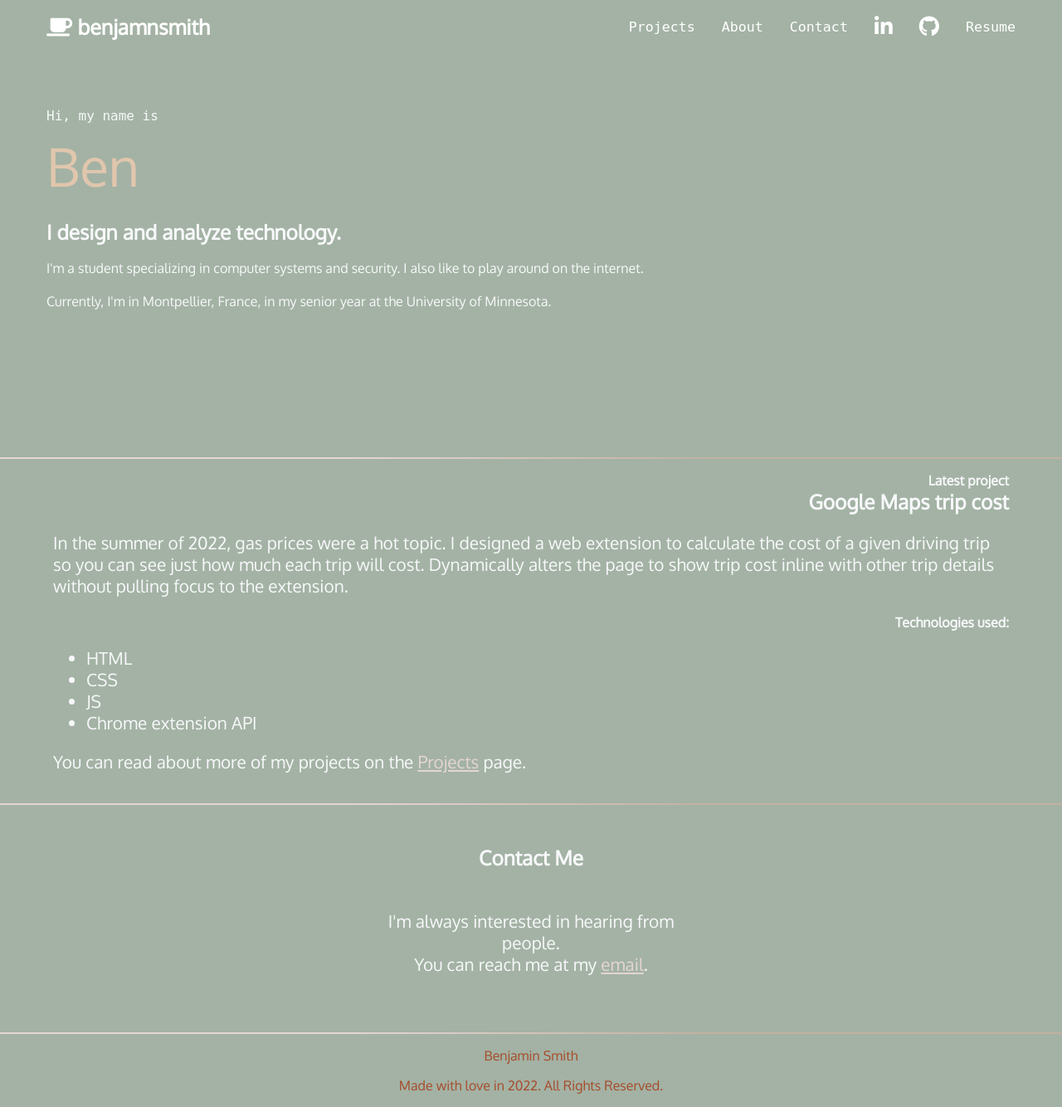
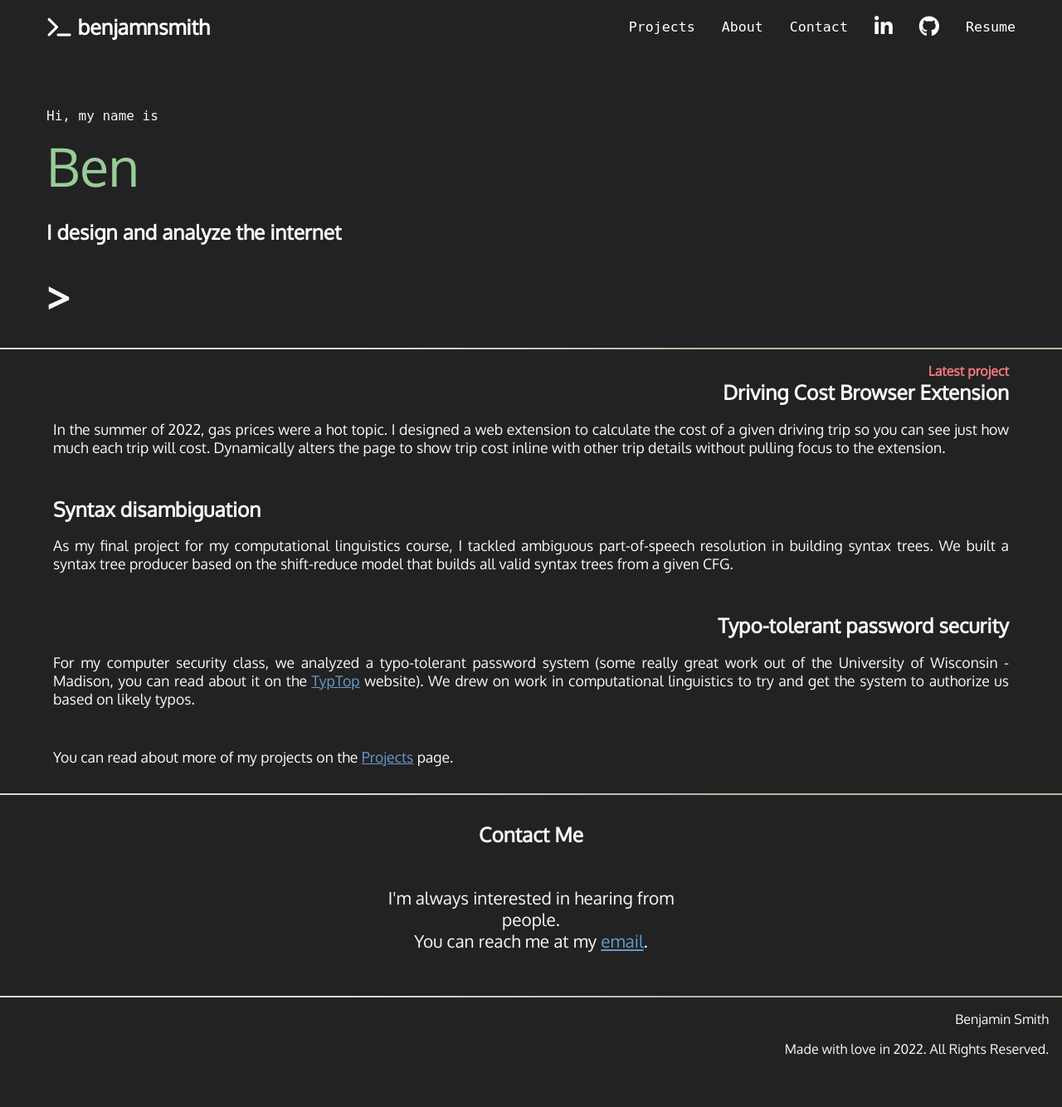
Before and after one commit to benjamnsmith/portfolio, a PHP site: page / in a window 1280 px wide. Shown: the whole page at 83% size. After the commit the page ends 1274 px from the top, so only its background shows below. Run offline with PHP 8.4, Linux system fonts and the light colour scheme; some libraries are stand-ins or nearby versions; some web fonts are replaced.

Commit message:
styling changes

```diff
--- a/css/styles.css
+++ b/css/styles.css
@@ -1,10 +1,5 @@
 :root {
-    --black: #181A18;
-    --dkblue: #0d314b;
-    --plum: #4b0d49;
-    --hotmag: #ff17e4;
-    --magenta: #e310cb;
-    --aqua: #86fbfb;
+    --black: #222222;
     --white: #f7f8fa;
     --hillsgreen: #A3B2A4;
     --balancegreen: #C3C6A8;
@@ -13,6 +8,10 @@
     --beige: #C1B2A2;
     --pink: #E4D5D3 ;
     --brown: #a64b2a;
+    --lightYellow: #ffcc66;
+    --lightRed: #f2777a;
+    --lightGreen: #99cc99;
+    --lightBlue: #6699cc;
     --font-size: 1.3rem;
     --mono: "Oxygen mono", monospace;
     --sans: Oxygen, sans-serif;
@@ -25,7 +24,6 @@
 
 html {
     box-sizing: border-box;
-
 }
 
 *,
@@ -41,7 +39,7 @@ body {
     padding: 0;
     margin: 0;
     font-family: var(--sans);
-    background-color: var(--hillsgreen);
+    background-color: var(--black);
     color: var(--white);
     font-size: var(--font-size);
 }
@@ -53,11 +51,11 @@ h3 {
 }
 
 a {
-    color: var(--pink);
+    color: var(--lightBlue);
 }
 
 a:hover {
-    color: var(--black);
+    color: var(--lightGreen);
     text-decoration: none;
 }
 
@@ -75,18 +73,18 @@ a:hover {
 
 /* intro styles */
 
-#intro {
-    padding: 3rem 1rem 10rem 1rem;
+#terminal {
+    padding: 3rem 1rem 2rem 1rem;
     max-width: 1200px;
     margin: 0 auto;
 }
 
-#intro p {
+#terminal p {
     font-size: 1rem;
     line-height: 1.5;
 }
 
-#intro .name {
+#terminal .name {
     font-family: var(--mono);
     font-size: 1rem;
 }
@@ -94,13 +92,24 @@ a:hover {
 .name span {
     font-family: var(--sans);
     font-size: 4rem;
-    color: var(--larbgai);
+    color: var(--lightGreen);
     display: block;
     font-weight: 300;
 }
 
-#intro h2 {
-    font-size: 4rem;
+
+.prompt{
+    margin-top: 2rem;
+    font-size: 3rem;
+    animation:blinkingText 1.3s infinite;
+}
+
+@keyframes blinkingText{
+    0%{     color: var(--white);    }
+    49%{    color: var(--white); }
+    60%{    color: transparent; }
+    99%{    color: transparent;  }
+    100%{   color: var(--white);    }
 }
 
 
@@ -111,14 +120,28 @@ a:hover {
     padding: 1rem 4rem;
 }
 
+article {
+  margin-bottom: 3rem;
+}
+
 #projects h4 {
     margin: 0;
     font-size: 1rem;
     text-align: right;
+    color: var(--lightRed);
 }
 
 #projects h3 {
     text-align: right;
+}
+
+#left_float {
+  text-align: left !important;
+}
+
+#projects p {
+  font-size: 1.1rem;
+  text-align: justify;
 }
 
 #latest-description {
@@ -130,7 +153,7 @@ a:hover {
     width: 400px;
     text-align: center;
     margin: 0 auto;
-    padding: 3rem 0;
+    padding: 2rem 0;
 }
 
 #contact p:last-child {
@@ -182,7 +205,7 @@ nav a {
 
 nav a:hover,
 nav [class*="fa-"]:hover {
-    color: var(--black);
+    color: var(--lightGreen);
 }
 
 .button {
@@ -201,19 +224,9 @@ nav [class*="fa-"]:hover {
 /* footer section */
 
 .footer {
-    text-align: center;
-    color: var(--brown);
-}
-
-footer ul {
-    list-style-type: none;
-    padding: 0;
-    margin: 2rem 0;
-    display: flex;
-    flex-flow: row wrap;
-    justify-content: center;
-    gap: 3rem;
-    font-size: 3rem;
+    text-align: right;
+    color: var(--white);
+    margin-right: 1rem;
 }
 
 @media (min-width: 850px) {
--- a/index.html
+++ b/index.html
@@ -14,7 +14,8 @@
 <body>
   <nav class="navbar">
     <ul>
-        <li><h1><a href='./index.html'> <span class="fa-solid fa-mug-saucer"></span> benjamnsmith</h1></a></span>
+      <li>
+        <h1><a href='./index.html'> <span class="fa-solid fa-terminal"></span> benjamnsmith</h1></a></span>
       <li><a href='./projects.html'>Projects</a></li>
       <li><a href='./about.html'>About</a></li>
       <li><a href='#contact'>Contact</a></li>
@@ -24,21 +25,19 @@
     </ul>
   </nav>
 
-      <section id="intro">
+  <section id="terminal">
     <p class="name">Hi, my name is <span>Ben</span></p>
 
-        <h3>I design and analyze technology.</h3>
+    <h3>I design and analyze the internet</h3>
 
-        <p>I'm a student specializing in computer systems and security. I also like to play around on the internet.</p>
-
-        <p>Currently, I'm in Montpellier, France, in my senior year at the University of Minnesota.</p>
+    <h3 class="prompt">></h3>
 
   </section>
   <div class="line"></div>
   <section id="projects">
     <article>
       <h4>Latest project</h4>
-            <h3>Google Maps trip cost</h3>
+      <h3>Driving Cost Browser Extension</h3>
       <div class="latest-description">
         <p>
           In the summer of 2022, gas prices were a hot topic. I designed a web extension
@@ -46,15 +45,17 @@
           Dynamically alters the page to show trip cost inline with other trip details without pulling focus to the extension.
         </p>
       </div>
-            <h4>Technologies used:</h4>
-            <ul>
-                <li>HTML</li>
-                <li>CSS</li>
-                <li>JS</li>
-                <li>Chrome extension API</li>
-            </ul>
+
+    </article>
+    <article>
+      <h3 id="left_float">Syntax disambiguation</h3>
+      <p>As my final project for my computational linguistics course, I tackled ambiguous part-of-speech resolution in building syntax trees. We built a syntax tree producer based on the shift-reduce model that builds all valid syntax trees from a given CFG.
+    </article>
+    <article>
+      <h3>Typo-tolerant password security</h3>
+      <p>For my computer security class, we analyzed a typo-tolerant password system (some really great work out of the University of Wisconsin - Madison, you can read about it on the <a href="#">TypTop</a> website). We drew on work in computational linguistics to try and get the system to authorize us based on likely typos.</p>
+    </article>
     <p>You can read about more of my projects on the <a href="./projects.html">Projects</a> page.</p>
-        </article>
   </section>
   <div class="line"></div>
   <section id="contact">
```
Lines whose indentation alone changed are shown as unchanged.
